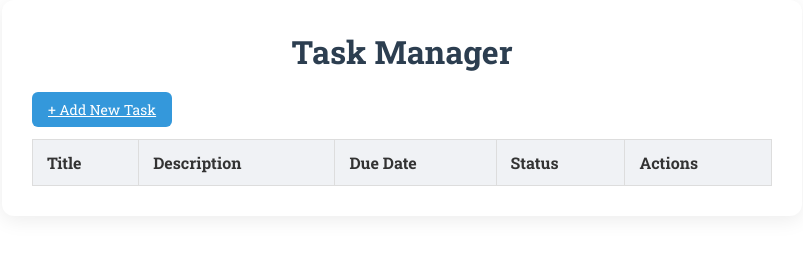
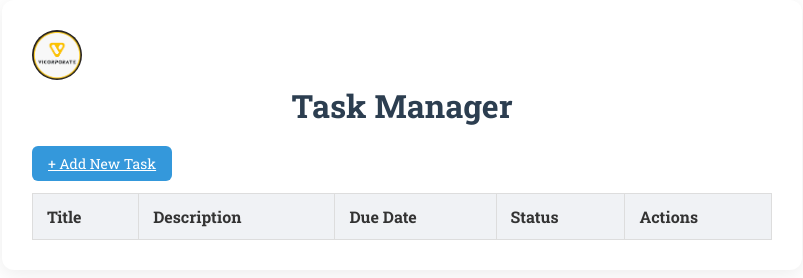
Before and after one commit to overthinker-pro/task-manager, a plain HTML site: page index.html in a window 1280 px wide. Shown: the whole page, without its empty margins (238-1041 px from the left). Drawn offline with Linux system fonts and the light colour scheme.

Commit message:
logo addition

```diff
--- a/index.html
+++ b/index.html
@@ -10,6 +10,7 @@
   <body>
     <div class="container">
       <header class="header">
+        <img src="logo.png" alt="VICORPORATE LOGO" class="logo">
         <h1 class="header-title">Task Manager</h1>
         <a href="add.html" class="btn btn-add">+ Add New Task</a>
       </header>
--- a/style.css
+++ b/style.css
@@ -18,6 +18,11 @@ body {
   border-radius: 12px;
   box-shadow: 0 4px 20px rgba(0, 0, 0, 0.08);
   padding: 30px;
+}
+
+.logo {
+  width: 50px;
+  border-radius: 50%;
 }
 
 /* ===== Headings ===== */
```
Also changed, not shown: logo.png (added).
